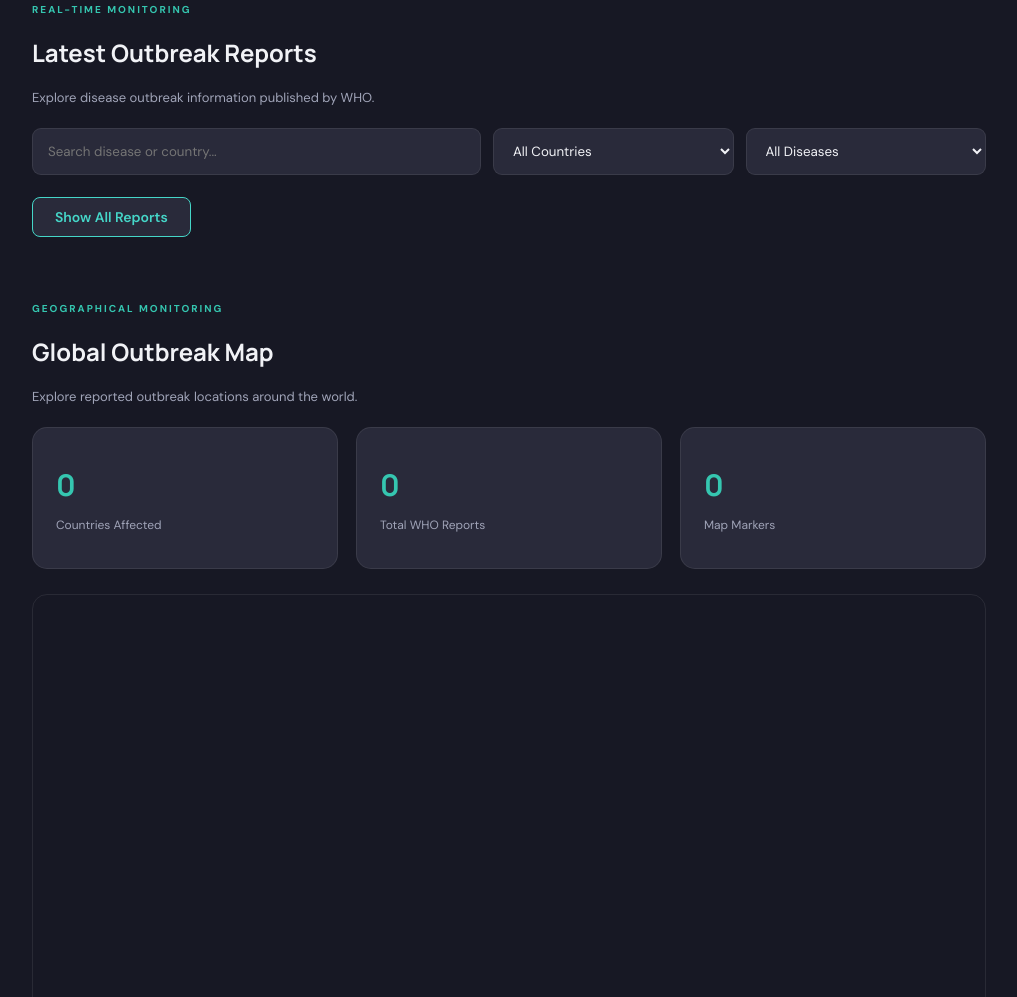
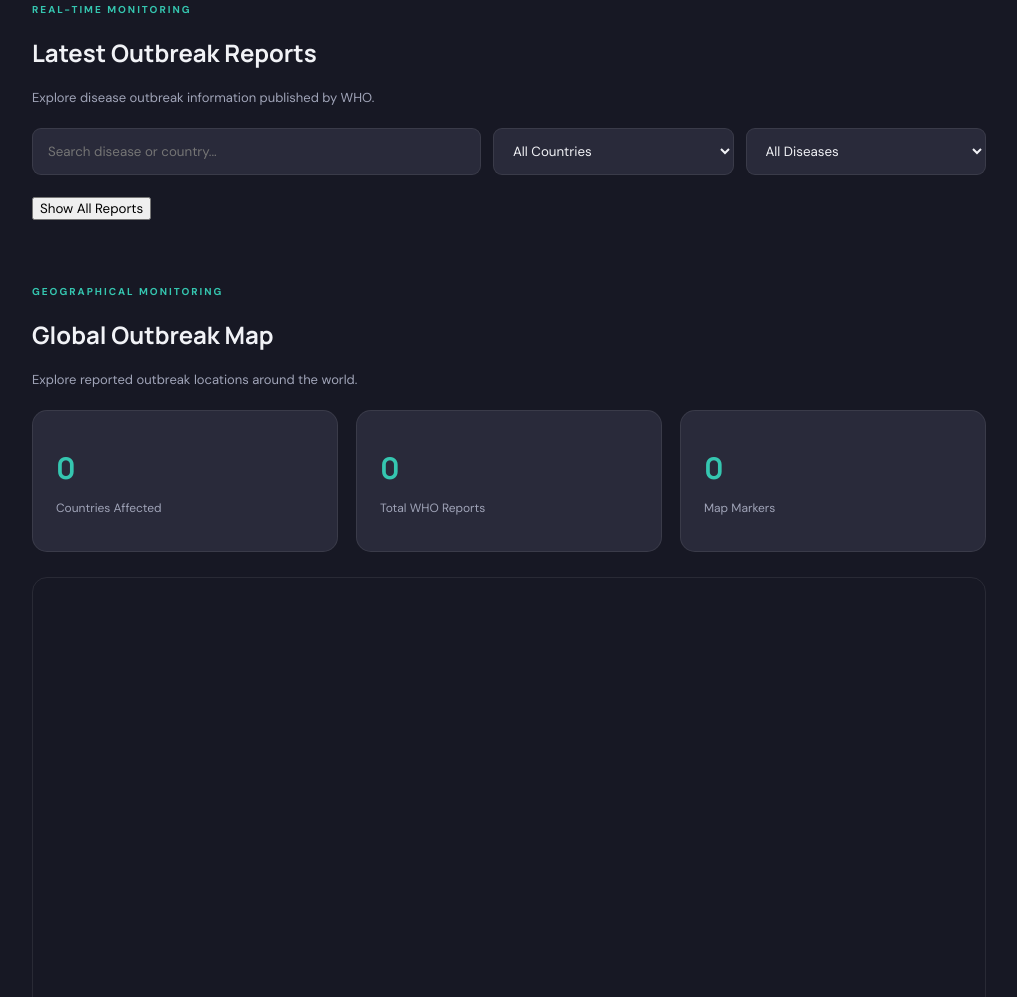
Before and after one commit to prathikshagm1/OutbreakAtlas, a plain HTML site: page index.html in a window 1280 px wide. Shown: the part 990-1987 px from the top of the page, without its empty margins (256-1273 px from the left). Drawn offline with nearby package versions, Linux system fonts and the light colour scheme.

Commit message:
Update style.css

```diff
--- a/style.css
+++ b/style.css
@@ -591,20 +591,3 @@ button {
         padding-right: 15px;
     }
 }
-#clearCountryFilter {
-    background: #292a3a;
-    color: #45d6c8;
-    border: 1px solid #45d6c8;
-    padding: 10px 22px;
-    border-radius: 8px;
-    font-size: 14px;
-    font-weight: 600;
-    cursor: pointer;
-    transition: 0.3s ease;
-}
-
-#clearCountryFilter:hover {
-    background: #45d6c8;
-    color: #171824;
-    box-shadow: 0 0 12px rgba(69, 214, 200, 0.3);
-}
```
